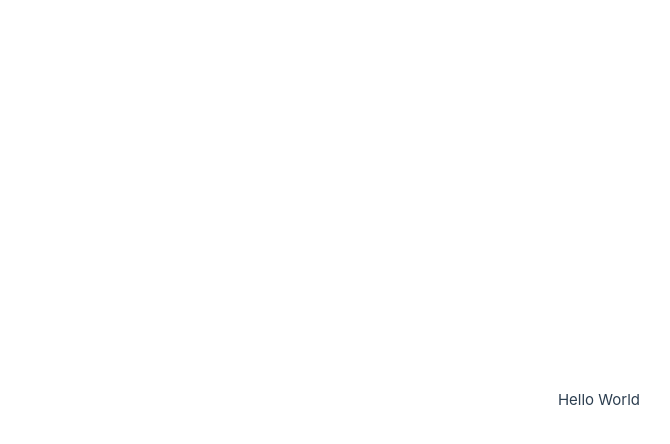
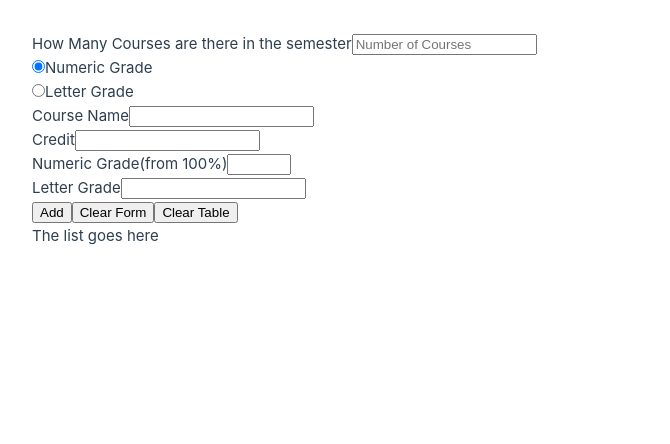
Before and after one commit to aaabrsh/grade-calculator, a Vue app: page / in a window 1280 px wide. Shown: the top 444 px of the page, without its empty margins (0-670 px from the left). Built offline with nearby package versions, Linux system fonts and the light colour scheme.

Commit message:
added form and list components

```diff
--- a/src/App.vue
+++ b/src/App.vue
@@ -1,8 +1,12 @@
-<script setup></script>
+<script setup>
+import GradesForm from './components/GradesForm.vue'
+import GradesList from './components/GradesList.vue'
+</script>
 
 <template>
   <header>
-    <div>Hello World</div>
+    <GradesForm />
+    <GradesList />
   </header>
 </template>
 
--- a/src/assets/main.css
+++ b/src/assets/main.css
@@ -20,16 +20,3 @@ a,
     background-color: hsla(160, 100%, 37%, 0.2);
   }
 }
-
-@media (min-width: 1024px) {
-  body {
-    display: flex;
-    place-items: center;
-  }
-
-  #app {
-    display: grid;
-    grid-template-columns: 1fr 1fr;
-    padding: 0 2rem;
-  }
-}
--- /dev/null
+++ b/src/components/GradesForm.vue
@@ -0,0 +1,39 @@
+<template>
+  <div>
+    <label for="noOfCourses">How Many Courses are there in the semester</label>
+    <input id="noOfCourses" type="number" min="0" placeholder="Number of Courses" />
+  </div>
+  <div>
+    <div>
+      <input type="radio" id="useNumericGrade" name="fav_language" value="2" checked />
+      <label for="useNumericGrade">Numeric Grade</label><br />
+      <input type="radio" id="useLetterGrade" name="fav_language" value="1" />
+      <label for="useLetterGrade">Letter Grade</label><br />
+    </div>
+    <form>
+      <div>
+        <div>
+          <label>Course Name</label>
+          <input type="text" id="courseName" />
+        </div>
+        <div>
+          <label>Credit</label>
+          <input type="number" id="credit" min="0" />
+        </div>
+        <div>
+          <label>Numeric Grade(from 100%)</label>
+          <input type="number" id="numericGrade" min="0" max="100" />
+        </div>
+        <div>
+          <label>Letter Grade</label>
+          <input type="text" id="numericGrade" minlength="1" maxlength="2" />
+        </div>
+      </div>
+      <div>
+        <button type="submit">Add</button>
+        <button type="reset">Clear Form</button>
+        <button>Clear Table</button>
+      </div>
+    </form>
+  </div>
+</template>
--- /dev/null
+++ b/src/components/GradesList.vue
@@ -0,0 +1 @@
+<template>The list goes here</template>
```
